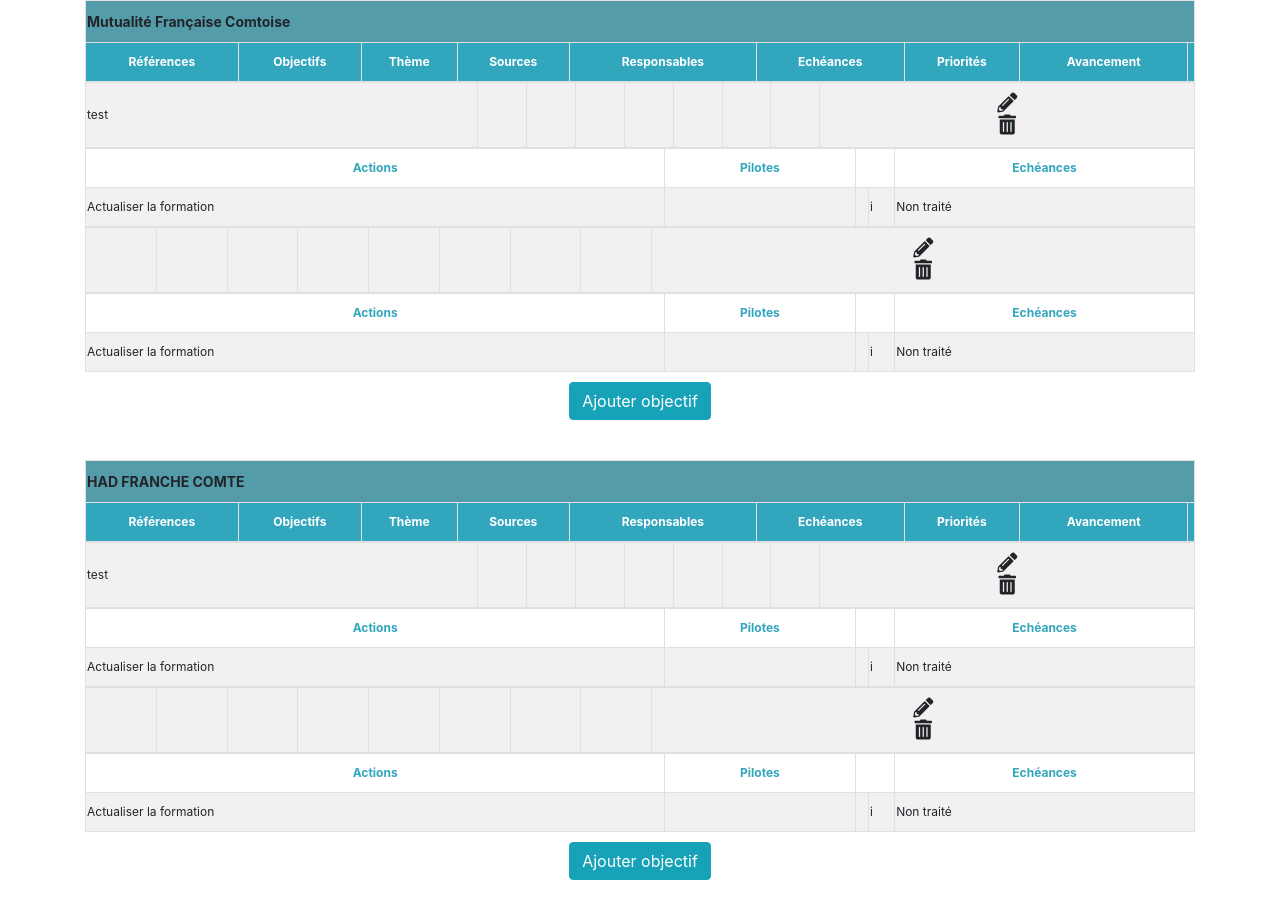
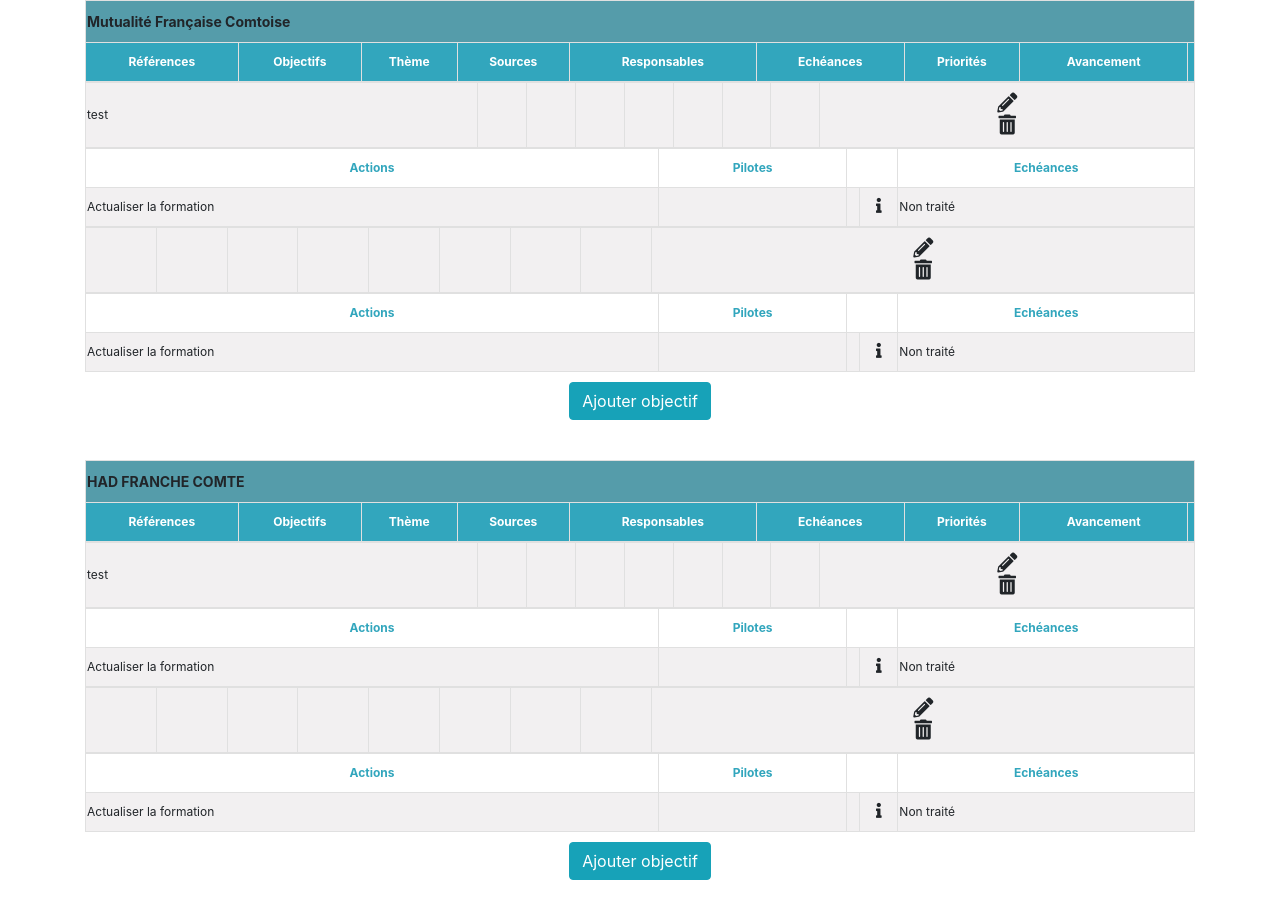
Before and after one commit to JenniferBoultareau/ageval-exercice, an Angular app: page / in a window 1280 px wide. Built offline with nearby package versions, Linux system fonts and the light colour scheme.

Commit message:
add icon i

```diff
--- a/src/app/public/plan-action/table/objectif/action/action.component.html
+++ b/src/app/public/plan-action/table/objectif/action/action.component.html
@@ -9,7 +9,9 @@
     <td>Actualiser la formation</td>
     <td></td>
     <td></td>
-    <td>i</td>
+    <td class="information">
+      <i class="fas fa-info"></i>
+    </td>
     <td>Non traité</td>
   </tr>
 </table>
--- a/src/app/public/plan-action/table/objectif/action/action.component.scss
+++ b/src/app/public/plan-action/table/objectif/action/action.component.scss
@@ -17,5 +17,12 @@ table {
       padding-top: 10px;
       padding-bottom: 10px;
     }
+
+    .information {
+      text-align: center;
+      .fas {
+        font-size: 15px;
+      }
+    }
   }
 }
```
